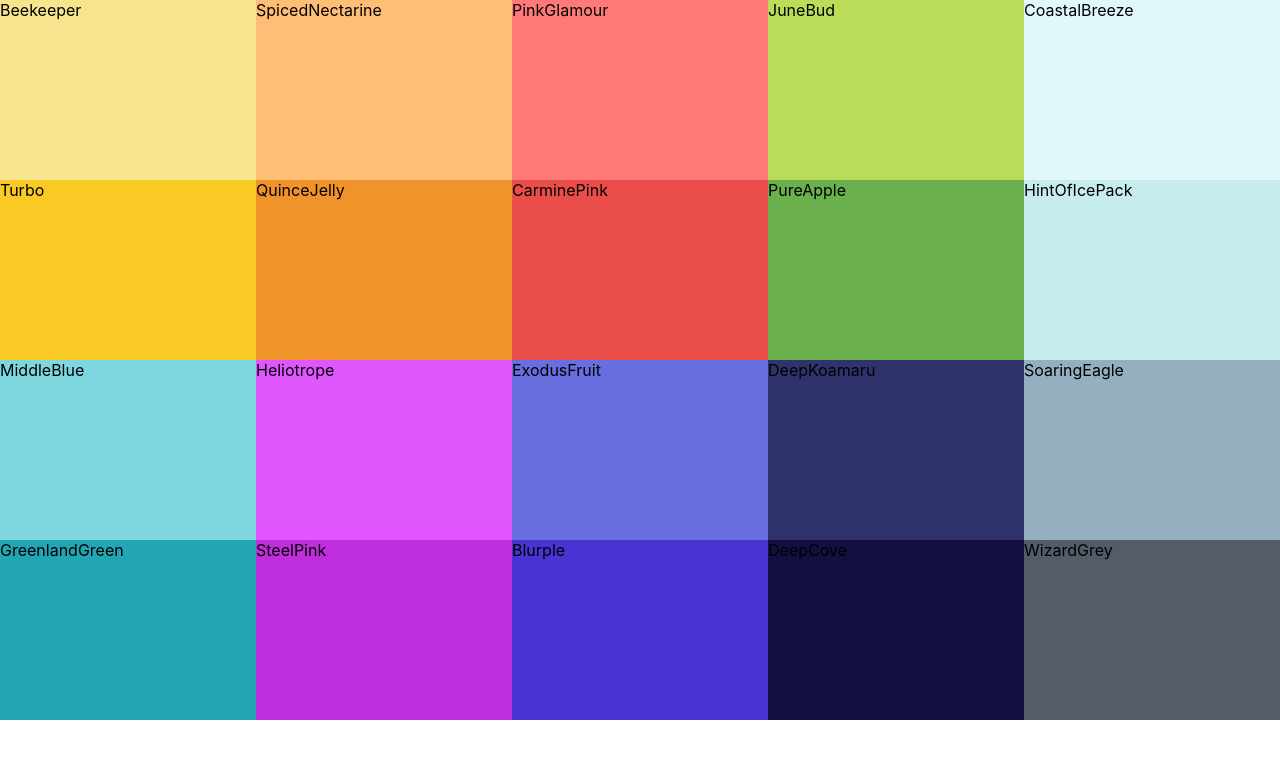
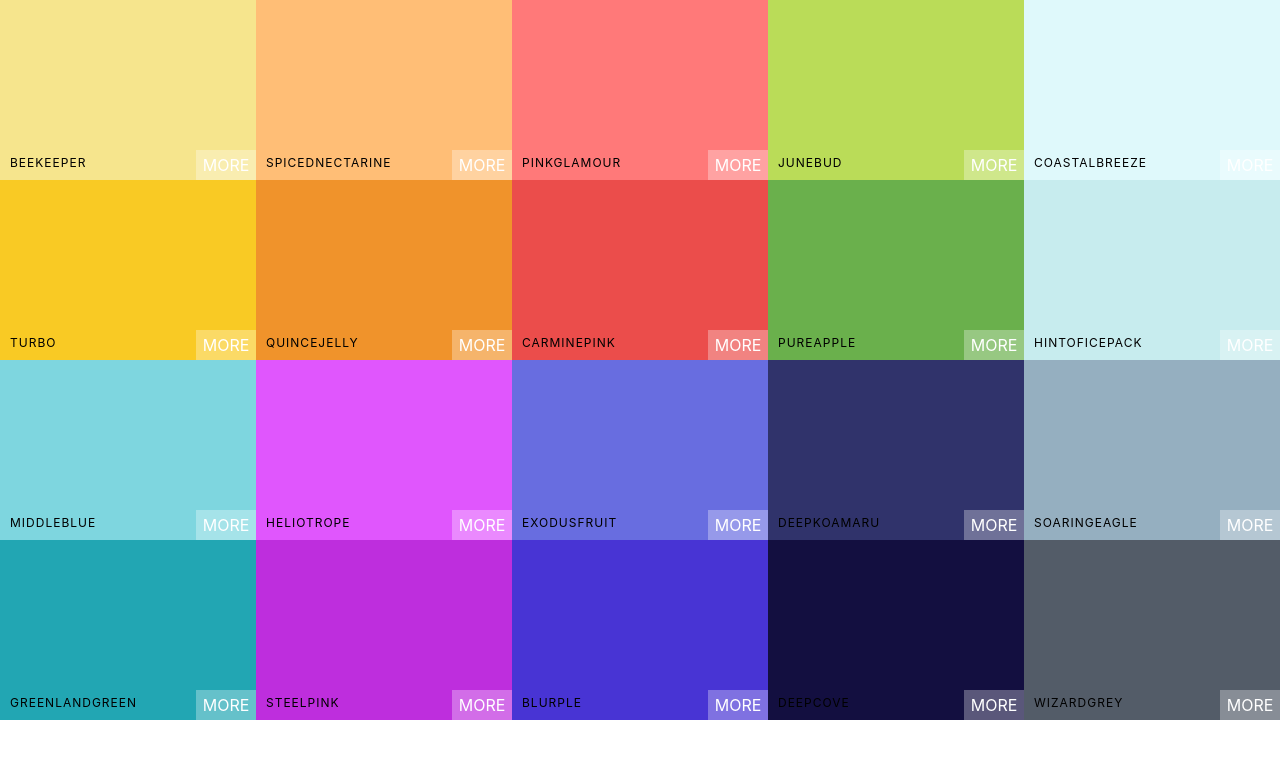
Before and after one commit to KamiFightingSpirit/colorsapp---React, a React (Create React App) app: page / in a window 1280 px wide. Shown: the top 758 px of the page. Built offline with nearby package versions, Linux system fonts and the light colour scheme.

Commit message:
Styling Color Boxes
Styling Color Boxes

```diff
--- a/src/Components/ColorBox.css
+++ b/src/Components/ColorBox.css
@@ -5,4 +5,71 @@
   display: inline-block;
   position: relative;
   cursor: pointer;
+  margin-bottom: -4px;
 }
+
+.copy-button {
+  width: 100px;
+  height: 30px;
+  position: absolute;
+  display: inline-block;
+  top: 50%;
+  left: 50%;
+  margin-left: -50px;
+  margin-top: -15px;
+  text-align: center;
+  outline: none;
+  background: rgba(255, 255, 255, 0.3);
+  font-size: 1rem;
+  line-height: 30px;
+  color: white;
+  text-transform: uppercase;
+  border: none;
+  opacity: 0;
+}
+.ColorBox:hover .copy-button {
+  opacity: 1;
+  transition: 0.5s;
+}
+.box-content {
+  position: absolute;
+  width: 100%;
+  left: 0;
+  bottom: 0;
+  color: black;
+  padding: 10px;
+  letter-spacing: 1px;
+  text-transform: uppercase;
+  font-size: 12px;
+  color: black;
+}
+
+/* .see-more {
+  position: absolute;
+  display: inline-block;
+  top: 100%;
+  left: 100%;
+  width: 50px;
+  height: 30px;
+  margin-left: -53px;
+  margin-top: -33px;
+  color: white;
+  text-align: center;
+  background: rgba(255, 255, 255, 0.3);
+  font-size: 1rem;
+  line-height: 30px;
+} */
+
+.see-more {
+  background: rgba(255, 255, 255, 0.3);
+  position: absolute;
+  border: none;
+  right: 0;
+  bottom: 0;
+  width: 60px;
+  height: 30px;
+  line-height: 30px;
+  text-align: center;
+  color: white;
+  text-transform: uppercase;
+}
--- a/src/Components/ColorBox.js
+++ b/src/Components/ColorBox.js
@@ -3,12 +3,16 @@
 
 class ColorBox extends Component {
   render() {
+    const { name, background } = this.props;
     return (
-      <div
-        style={{ backgroundColor: this.props.background }}
-        className="ColorBox"
-      >
-        <span>{this.props.name}</span>
+      <div style={{ background }} className="ColorBox">
+        <div className="copy-container">
+          <div className="box-content">
+            <span>{name}</span>
+          </div>
+          <button className="copy-button">Copy</button>
+        </div>
+        <span className="see-more">More</span>
       </div>
     );
   }
```
